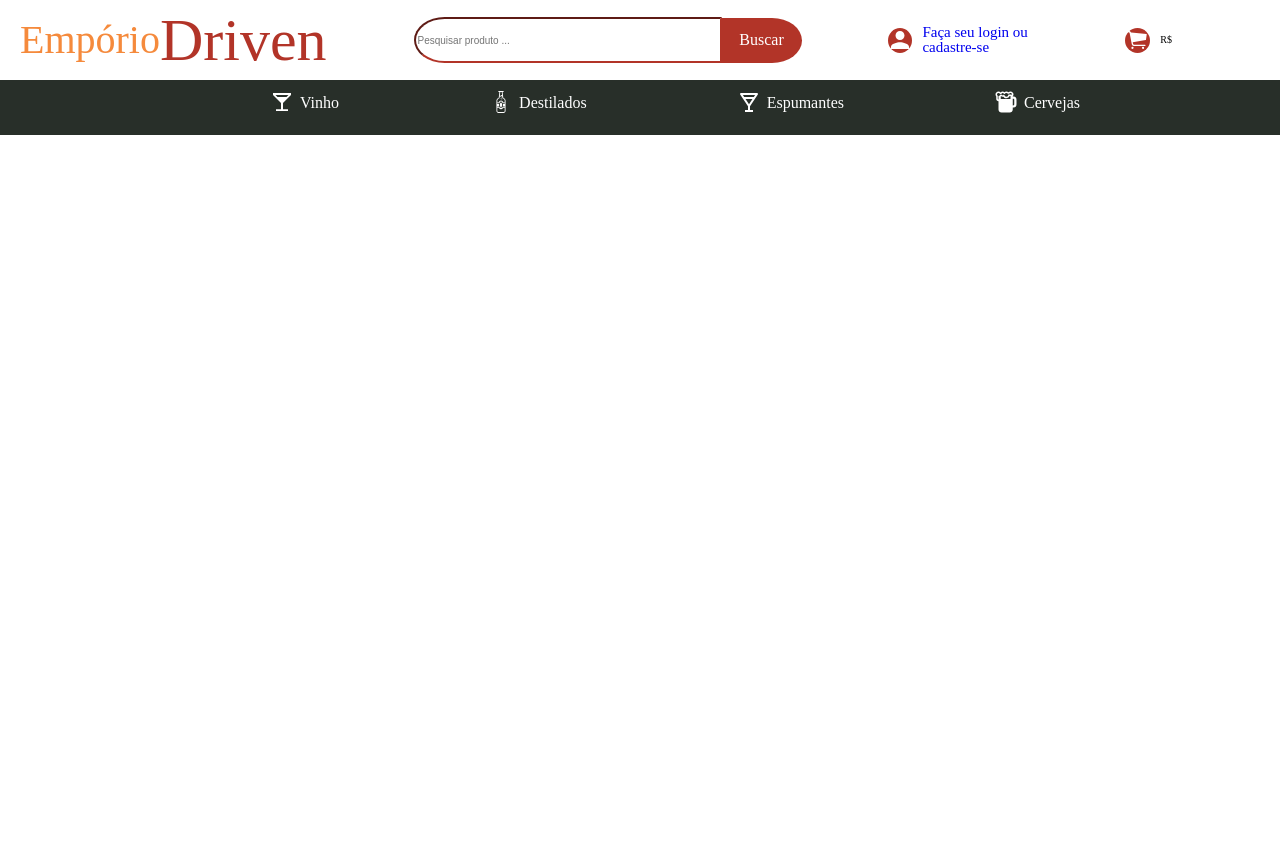
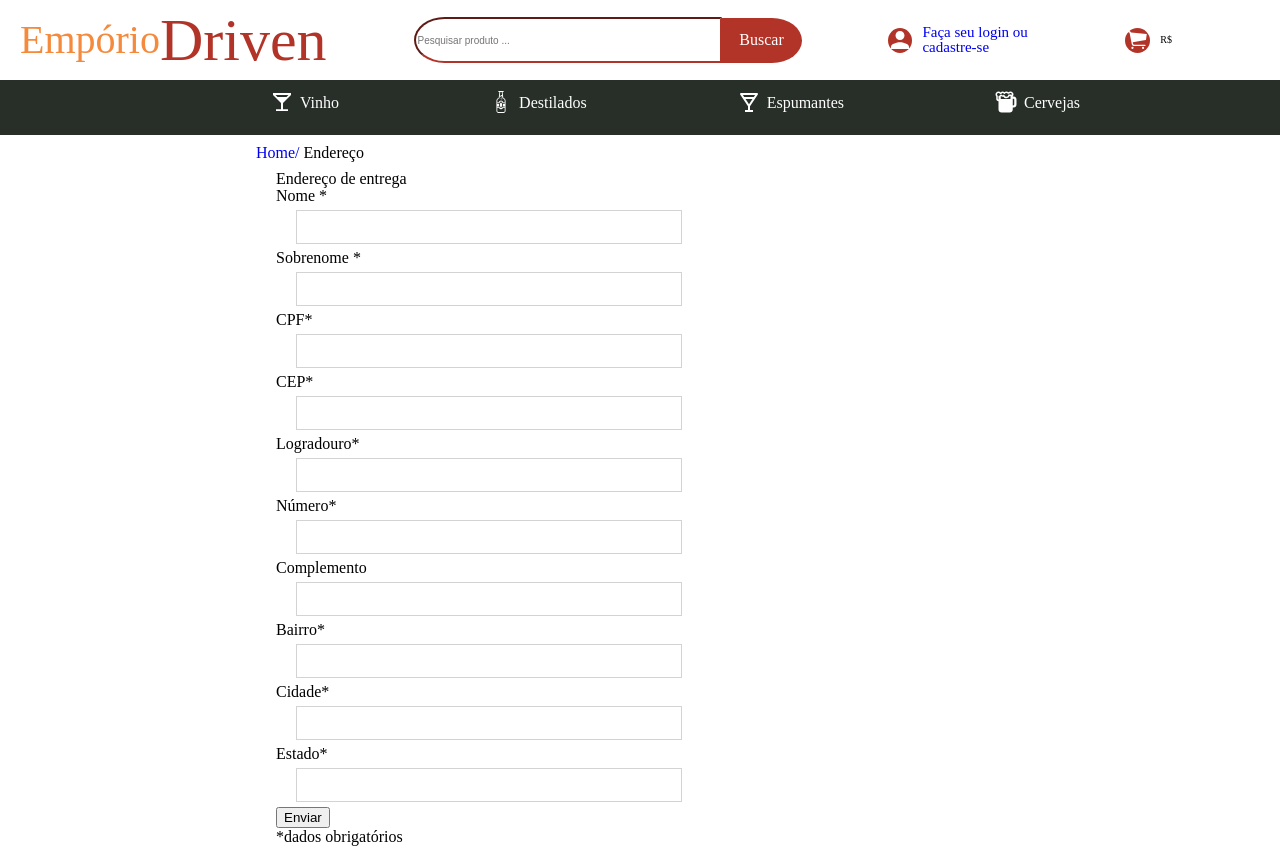
Before and after one commit to yugosk/emporio-driven-front, a React (Create React App) app: page /endereco in a window 1280 px wide. Shown: the top 866 px of the page. Before the commit the page ends 800 px from the top, so only its background shows below. Built offline with nearby package versions, Linux system fonts and the light colour scheme.

Commit message:
endereço

```diff
--- a/src/components/Adress/Adress.jsx
+++ b/src/components/Adress/Adress.jsx
@@ -1,6 +1,55 @@
-import {Container, Login, Button} from "./Adress"
-import { Link } from "react-router-dom"
+import {Container, Login, Button} from "./Adress";
+import { Link, useNavigate } from "react-router-dom";
+import axios from 'axios';
+import { useState, useContext } from "react";
+import AdressContext from "../contexts/AdressContext";
+import { ThreeDots } from  'react-loader-spinner';
 export default function Adress(){
+    const {dados, setDados} = useContext(AdressContext);
+    const navigate = useNavigate()
+    const [name, setName] =  useState();
+    const [surname, setSurname] =  useState();
+    const [cpf, setCPF] =  useState();
+    const [cep, setCep] =  useState();
+    const [street, setStreet] =  useState();
+    const [numberHome, setNumberHome] =  useState();
+    const [complement, setComplement] =  useState();
+    const [district, setDistrict] =  useState();
+    const [city, setCity] =  useState();
+    const [state, setState] =  useState();
+    const [Loading, setLoading] = useState(false);
+
+
+    function SendAdress(e){
+        setLoading(true);
+        e.preventDefault();
+        const userData = {
+            name,
+            surname,
+            cpf,
+            cep,
+            street,
+            numberHome,
+            complement,
+            district,
+            city,
+            state
+      }
+      console.log(userData)
+         const promise = axios.post('http://emporio-driven.herokuapp.com/login',userData )
+         promise.then((response) => {
+            setDados(response.data);
+            const serializedUser = JSON.stringify(dados);
+            localStorage.setItem("user", serializedUser);
+           navigate("/");
+          });
+         promise.catch((e) => {
+            alert("Dados incompletos, verifique preenchimento");
+            setLoading(false);
+
+          });
+    }
+
     return(
         <Container>
             <h4>
@@ -9,25 +58,31 @@ export default function Adress(){
                    </h4>
                  <Login>
                         <h4>Endereço de entrega</h4>
-                        <h5>Nome</h5>
-                        <input placeholder="" type="text"  />
-                        <h5>Sobrenome</h5>
-                        <input placeholder="" type="text"  />
-                        <h5>CEP</h5>
-                        <input placeholder="" type="text"  />
-                        <h5>Logradouro</h5>
-                        <input placeholder="" type="text"  />
-                        <h5>Número</h5>
-                        <input placeholder="" type="text"  />
+                        <h5>Nome *</h5>
+                        <input placeholder="" type="text" onChange={e => setName(e.target.value)}  value={name} disabled={Loading} required />
+                        <h5>Sobrenome *</h5>
+                        <input placeholder="" type="text" onChange={e => setSurname(e.target.value)}  value={surname} disabled={Loading} required/>
+                        <h5>CPF*</h5>
+                        <input placeholder="" type="text"  onChange={e => setCPF(e.target.value)}  value={cpf} disabled={Loading} required/>
+                        <h5>CEP*</h5>
+                        <input placeholder="" type="text" onChange={e => setCep(e.target.value)}  value={cep} disabled={Loading} required />
+                        <h5>Logradouro*</h5>
+                        <input placeholder="" type="text"  onChange={e => setStreet(e.target.value)}  value={street} disabled={Loading} required/>
+                        <h5>Número*</h5>
+                        <input placeholder="" type="text" onChange={e => setNumberHome(e.target.value)}  value={numberHome} disabled={Loading} required />
                         <h5>Complemento</h5>
-                        <input placeholder="" type="text"  />
-                        <h5>Bairro</h5>
-                        <input placeholder="" type="text"  />
-                        <h5>Cidade</h5>
-                        <input placeholder="" type="text"  />
-                        <h5>Estado</h5>
-                        <input placeholder="" type="text"  />
-                        <Button>Acessar</Button>
+                        <input placeholder="" type="text" onChange={e => setComplement(e.target.value)}  value={complement} disabled={Loading} />
+                        <h5>Bairro*</h5>
+                        <input placeholder="" type="text"  onChange={e => setDistrict(e.target.value)}  value={district} disabled={Loading} required/>
+                        <h5>Cidade*</h5>
+                        <input placeholder="" type="text"  onChange={e => setCity(e.target.value)}  value={city} disabled={Loading} required/>
+                        <h5>Estado*</h5>
+                        <input placeholder="" type="text" onChange={e => setState(e.target.value)}  value={state} disabled={Loading} required />
+                        <button onClick={SendAdress}>{Loading ?
+                            (<ThreeDots color="#ffffff" height={25} width={316}/>) :
+                            ("Enviar")}
+                        </button>
+                        <h5>*dados obrigatórios</h5>
               </Login>
         </Container>
     )
--- a/src/components/App.js
+++ b/src/components/App.js
@@ -6,25 +6,25 @@ import NavMenu from "./Navbar/Nav_menu.jsx";
 import MyAcount from "./MyAcount/MyAcount.jsx";
 import Adress from "./Adress/Adress.jsx";
 import Us from "./Us/Us.jsx";
-import UserContext from "../contexts/UserContext";
+import AdressContext from "./contexts/AdressContext";
 import { useState } from "react";
 
 export default function App() {
   const [dados, setDados] = useState([]);
 
   return (
-    <UserContext.Provider value={{dados, setDados}}>
+    <AdressContext.Provider value={{dados, setDados}}>
     <BrowserRouter>
       <Header />
       <NavMenu />
         <Routes>
         <Route path="/" element={<Home />} />
         <Route path="/minhaconta" element={<MyAcount />} />
-        <Route path="/minhaconta/endereco" element={<Adress />} />
+        <Route path="/endereco" element={<Adress />} />
         <Route path="/quemsomos" element={<Us />} />
       </Routes>
       <ResetCSS />
     </BrowserRouter>
-    </UserContext.Provider>
+    </AdressContext.Provider>
   );
 }
--- a/src/components/MyAcount/MyAcount.jsx
+++ b/src/components/MyAcount/MyAcount.jsx
@@ -20,14 +20,12 @@ export default function MyAcount(){
     function singUp(event){
         event.preventDefault();
         setLoading(true);
-
         const body = {
             name: cadastroName,
             email: cadastroEmail,
             password: cadastroPassword,
             password_confirmation: password_confirmation
         }
-        console.log(body)
         const promise = axios.post('http://emporio-driven.herokuapp.com/cadastrar', body)
         promise.then(() => navigate("/minhaconta"))
         promise.catch((e) => {
@@ -79,8 +77,8 @@ export default function MyAcount(){
                     </Box>
                     <Box>
                         <h4>Cadastre-se</h4>
-                        <h5>Nome de usuário*</h5>                        <input placeholder="" type="text"  onChange={e => setCadastroName(e.target.value)}  value={cadastroName} disabled={Loading} required />
-
+                        <h5>Nome de usuário*</h5>
+                        <input placeholder="" type="text"  onChange={e => setCadastroName(e.target.value)}  value={cadastroName} disabled={Loading} required />
                         <h5>Nome de usuário ou e-mail *</h5>
                         <input placeholder="" type="email" onChange={e => setcadastroEmail(e.target.value)}  value={cadastroEmail} disabled={Loading} required />
                         <h5>Senha *</h5>
--- /dev/null
+++ b/src/components/contexts/AdressContext.js
@@ -0,0 +1,5 @@
+import { createContext } from 'react';
+
+const AdressContext = createContext();
+
+export default AdressContext;
--- /dev/null
+++ b/src/components/contexts/UserContext.js
@@ -0,0 +1,5 @@
+import { createContext } from 'react';
+
+const UserContext = createContext();
+
+export default UserContext;
```
